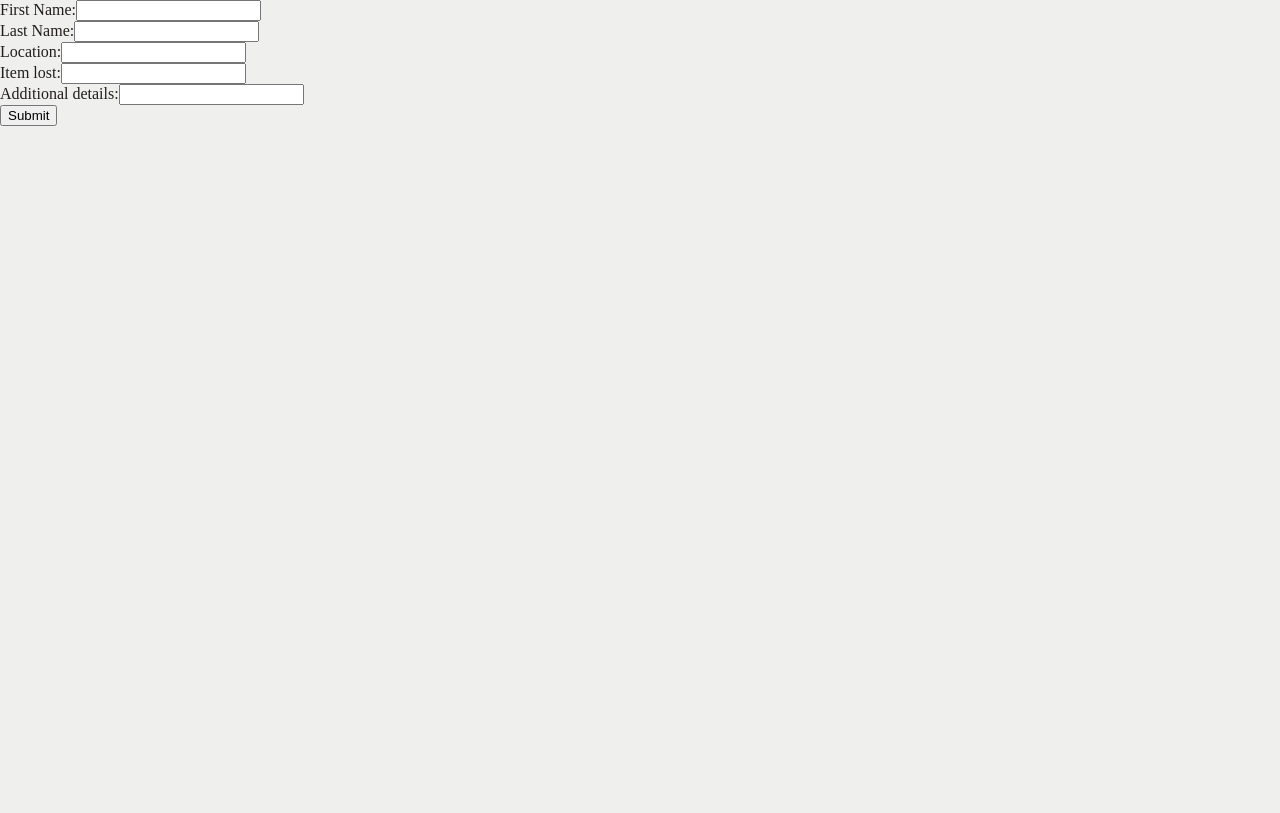
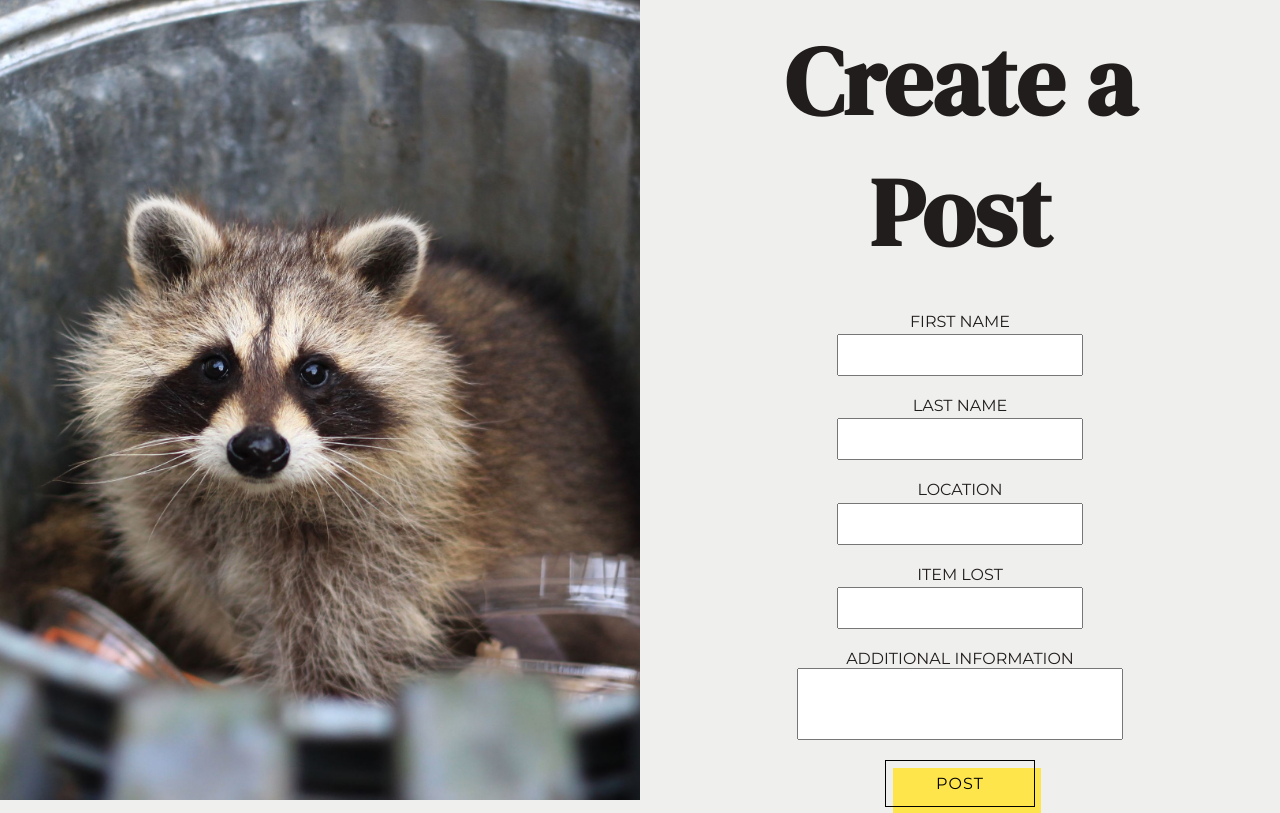
Before and after one commit to ScoutOrganization/scout, a React (Create React App) app in the folder client/: page /createpost in a window 1280 px wide. Built offline with nearby package versions, Linux system fonts and the light colour scheme.

Commit message:
this adds styling to createpost page

```diff
--- /dev/null
+++ b/client/public/styles/createPost.scss
@@ -0,0 +1,94 @@
+h1 {
+  margin: 1rem;
+  font-family: 'DM Serif Display', serif;
+  font-size: 5rem;
+  color: #221d1d;
+
+}
+
+.label {
+  font-family: 'Montserrat', sans-serif;
+  font-size: 1rem;
+  color: #221d1d;
+}
+
+.container {
+  display: grid;
+  grid-template-columns: 1fr 1fr;
+  grid-template-areas: 'left right';
+}
+
+.photo {
+  grid-area: left;
+}
+
+.post {
+  margin: auto;
+  padding-bottom: 0.66vh;
+  padding-right: 2rem;
+  padding-left: 2rem;
+  text-align: center;
+  grid-area: right;
+}
+
+#board {
+  object-fit: cover;
+  width: 100%;
+  height: 100vh;
+}
+
+#button {
+  font-family: 'Montserrat', sans-serif;
+  font-size: 1rem;
+  font-weight: 200;
+  letter-spacing: 1px;
+  padding: 13px 20px 13px;
+  outline: 0;
+  border: 1px solid black;
+  cursor: pointer;
+  position: relative;
+  background-color: rgba(0, 0, 0, 0);
+  user-select: none;
+  -webkit-user-select: none;
+  touch-action: manipulation;
+}
+
+#button:after {
+  content: '';
+  background-color: #ffe54c;
+  width: 100%;
+  z-index: -1;
+  position: absolute;
+  height: 100%;
+  top: 7px;
+  left: 7px;
+  transition: 0.2s;
+}
+
+#button:hover:after {
+  top: 0px;
+  left: 0px;
+}
+
+@media (min-width: 768px) {
+  #button {
+    padding: 13px 50px 13px;
+  }
+}
+
+#details {
+  width: 20rem;
+  height: 5em;
+  margin-bottom: 1rem;
+}
+
+textarea {
+  resize: none;
+}
+
+.input {
+  font-size: 1rem;
+  margin-bottom: 1rem;
+  margin-top: 0.2rem;
+  width: 15rem;
+}
--- a/client/src/CreatePost.jsx
+++ b/client/src/CreatePost.jsx
@@ -1,4 +1,7 @@
 import React, { useState } from 'react';
+import '../public/styles/CreatePost.scss';
+import post from '../public/images/post.jpg';
+
 
 const CreatePost = () => {
   const [firstName, setFirstName] = useState('');
@@ -7,15 +10,15 @@ const CreatePost = () => {
   const [location, setLocation] = useState('');
   const [details, setDetails] = useState('');
 
-	const submitForm = () =>{
+  const submitForm = () => {
     const requestBody = {
       firstName,
       lastName,
       itemName,
       location,
-			details
+      details,
     };
-		console.log(requestBody)
+    console.log(requestBody);
 
     // fetch('http://localhost:8080/api/login', {
     // 	headers: {
@@ -39,59 +42,84 @@ const CreatePost = () => {
     setItemName('');
     setLocation('');
     setDetails('');
-	}
+  };
+
   return (
-    <div class="post">
-      <label for="first">First Name:</label>
-      <input
+    <div className="container">
+      <div className="photo">
+        <img id="board" src={post}></img>
+      </div>
+      <div className="post">
+      <h1>Create a Post</h1>
+      < br />
+        <label className="label" htmlFor="first">
+          FIRST NAME
+        </label>
+				<br/>
+        <textarea
           id="first"
+          className="input"
           onInput={(e) => {
             setFirstName(e.currentTarget.value);
           }}
           value={firstName}
-      ></input>
+        ></textarea>
         <br />
-      <label for="last">Last Name:</label>
-      <input
+        <label className="label" htmlFor="last">
+          LAST NAME
+        </label>
+				<br/>
+        <textarea
           id="last"
+          className="input"
           onInput={(e) => {
             setLastName(e.currentTarget.value);
           }}
           value={lastName}
-      ></input>
+        ></textarea>
         <br />
-      <label for="location">Location:</label>
-      <input
+        <label className="label" htmlFor="location">
+          LOCATION
+        </label>
+				<br/>
+        <textarea
           id="location"
+          className="input"
           onInput={(e) => {
             setLocation(e.currentTarget.value);
           }}
           value={location}
-      ></input>
+        ></textarea>
         <br />
-      <label for="item">Item lost:</label>
-      <input
+        <label className="label" htmlFor="item">
+          ITEM LOST
+        </label>
+				<br/>
+        <textarea
           id="item"
+          className="input"
           onInput={(e) => {
             setItemName(e.currentTarget.value);
           }}
           value={itemName}
-      ></input>
+        ></textarea>
         <br />
-      <label for="details">Additional details:</label>
-      <input
-				id="detials"
-				onInput={(e)=>{
+        <label className="label" htmlFor="details">
+          ADDITIONAL INFORMATION
+        </label>
+				<br/>
+        <textarea
+          id="details"
+          onInput={(e) => {
             setDetails(e.currentTarget.value);
           }}
-				value={details}>
-			</input>
-			<br/>
-			<input
-			type='submit'
-			onClick={submitForm}
-			/>
+          value={details}
+        ></textarea>
+        <br />
+        <button id="button"  onClick={submitForm}>POST</button>
+      </div>
     </div>
   );
 };
+
 export default CreatePost;
--- a/client/src/Landing.jsx
+++ b/client/src/Landing.jsx
@@ -1,6 +1,7 @@
 import React from 'react';
 import '../public/styles/landing.scss';
 import sunglasses from '../public/images/sunglasses.jpg';
+
 export default function Landing() {
   return (
     <div className='landingContainer'>
```
Also changed, not shown: client/public/images/post.jpg (added). Lines whose indentation alone changed are shown as unchanged.
